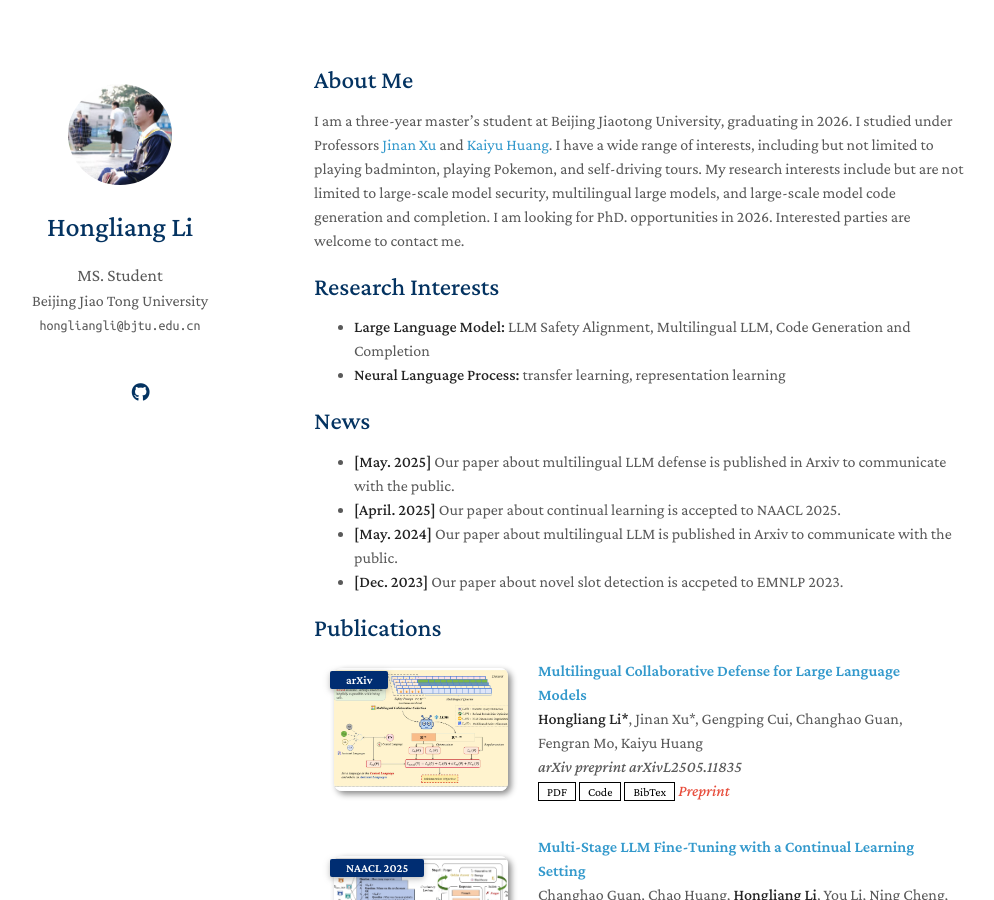
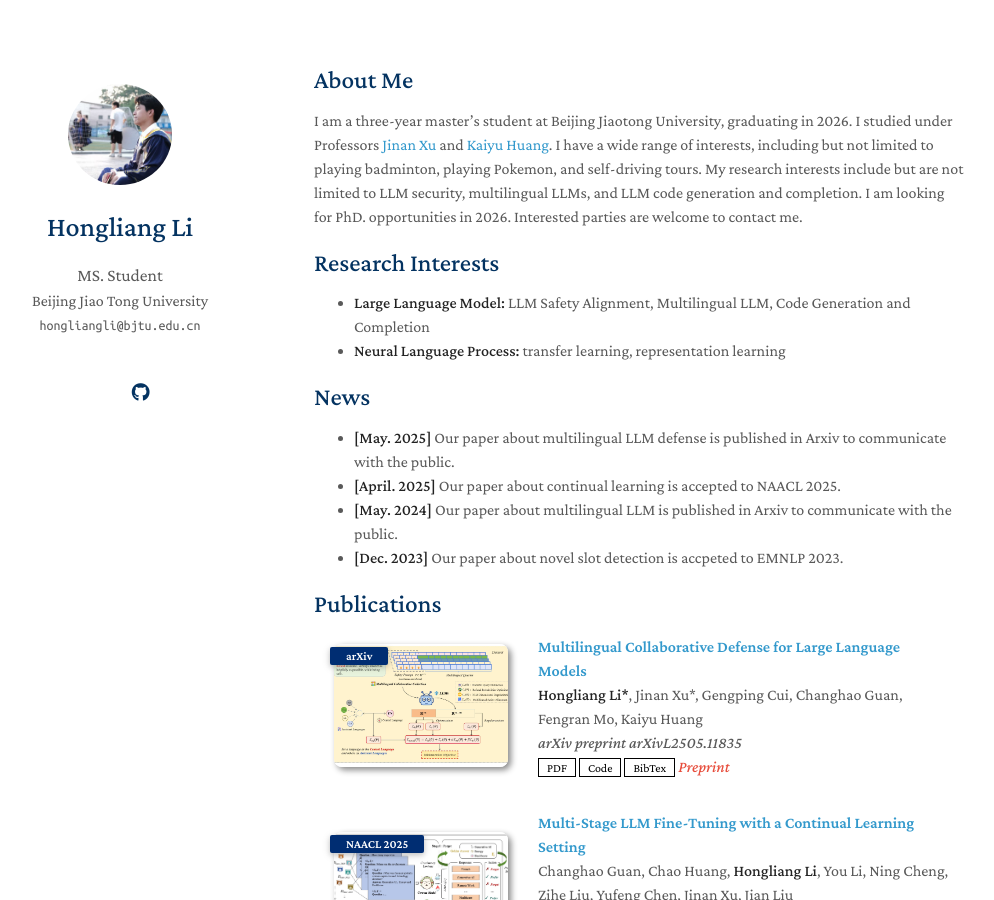
Before and after one commit to HLiang-Lee/hongliangli, a Jekyll site: the page built from index.md, in a window 1280 px wide and 900 px high. Shown: the whole window, without its empty margins (156-1150 px from the left). Built offline with Jekyll 4.4.1, drawn with Linux system fonts in a browser that asks for light colours; a style sheet for code colours, icons or effects is not loaded; our own code applies the rules of GitHub Pages for plain Markdown files.

Commit message:
update index

```diff
--- a/index.md
+++ b/index.md
@@ -4,7 +4,7 @@ layout: homepage
 
 ## About Me
 
-I am a three-year master's student at Beijing Jiaotong University, graduating in 2026. I studied under Professors [Jinan Xu](https://scholar.google.com/citations?hl=zh-CN&user=wMuW0W4AAAAJ) and [Kaiyu Huang](https://scholar.google.com/citations?user=qAp-hS4AAAAJ&hl=zh-CN&oi=ao). I have a wide range of interests, including but not limited to playing badminton, playing Pokemon, and self-driving tours. My research interests include but are not limited to large-scale model security, multilingual large models, and large-scale model code generation and completion. I am looking for PhD. opportunities in 2026. Interested parties are welcome to contact me.
+I am a three-year master's student at Beijing Jiaotong University, graduating in 2026. I studied under Professors [Jinan Xu](https://scholar.google.com/citations?hl=zh-CN&user=wMuW0W4AAAAJ) and [Kaiyu Huang](https://scholar.google.com/citations?user=qAp-hS4AAAAJ&hl=zh-CN&oi=ao). I have a wide range of interests, including but not limited to playing badminton, playing Pokemon, and self-driving tours. My research interests include but are not limited to LLM security, multilingual LLMs, and LLM code generation and completion. I am looking for PhD. opportunities in 2026. Interested parties are welcome to contact me.
 
 ## Research Interests
 
```
